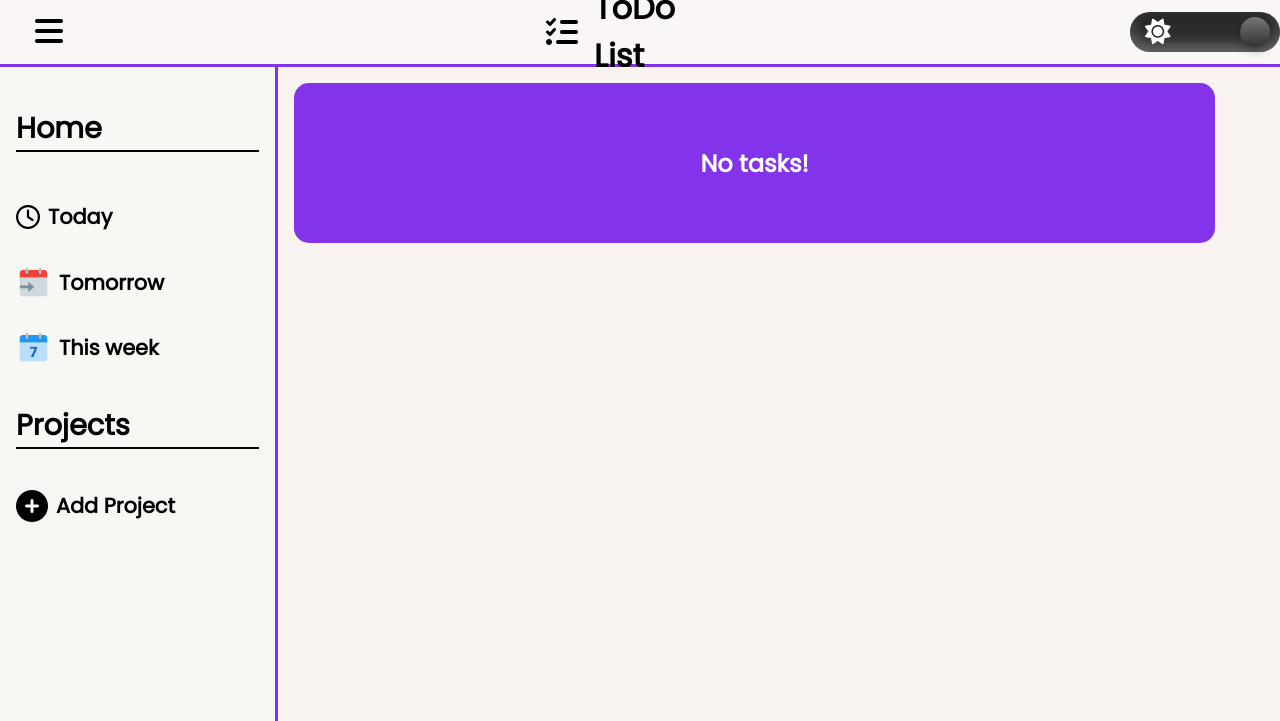
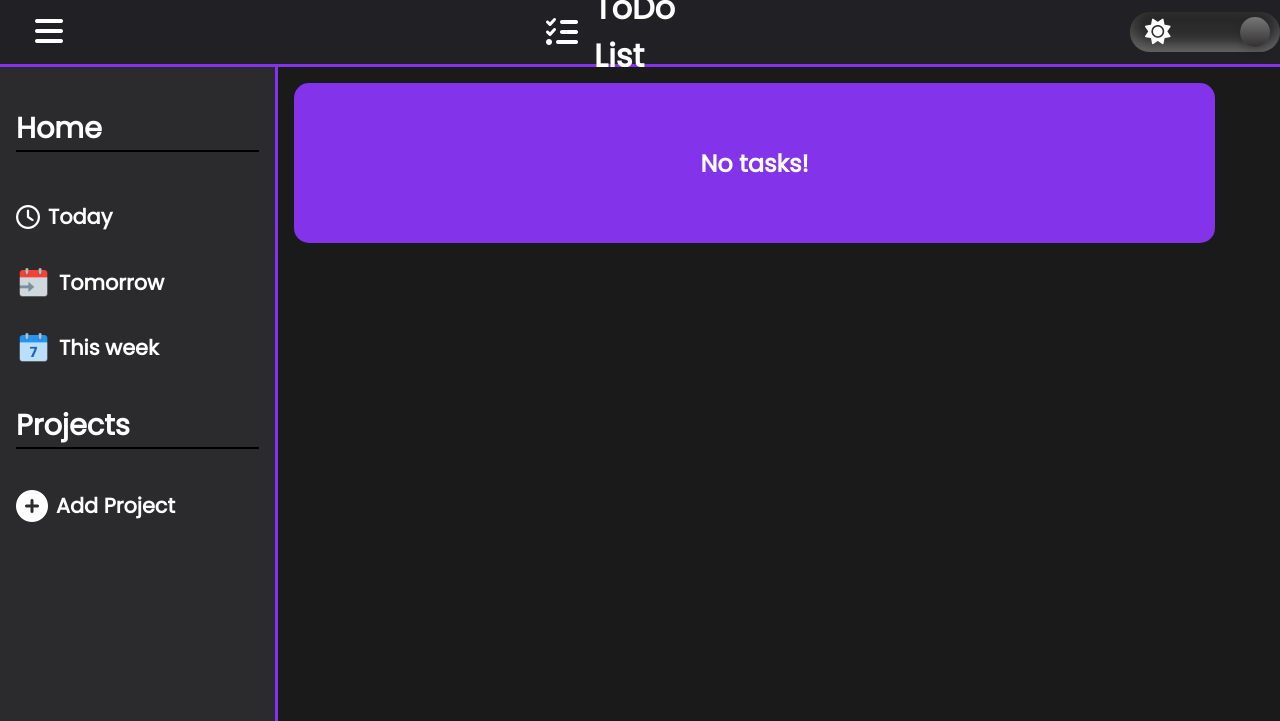
Before and after one commit to LLaaur/to_do_website, a plain HTML site: page index.html in a window 1280 px wide. Both pictures are taken after a click on the label 1205 px from the left and 32 px from the top of the page. Shown: the top 721 px of the page. Drawn offline with Linux system fonts and the light colour scheme.

Commit message:
make toggle dark/light mode functional (not the optimal solution yet)

```diff
--- a/index.html
+++ b/index.html
@@ -16,7 +16,7 @@
     <script src="https://kit.fontawesome.com/6d885b0aff.js" crossorigin="anonymous"></script>
 
 
-    <script src="main.js"></script>
+    <script src="main.js" defer></script>
 </head>
 
 <body>
@@ -42,7 +42,7 @@
             <div class="darkmode">
 
                 <input type="checkbox" class="checkbox" id="darkmode-toggle">
-                <label for="darkmode-toggle">
+                <label for="darkmode-toggle" class="darkmode-toggle-label">
                     <i class="fa-solid fa-sun"></i>
                     <i class="fa-solid fa-moon"></i>
                 </label>
--- a/main.js
+++ b/main.js
@@ -1 +1 @@
-console.log("wasup");
+(()=>{const e=document.getElementById("darkmode-toggle"),o=document.querySelector(".navbar"),l=document.querySelector(".side-menu"),t=document.querySelector(".right-panel");e.addEventListener("input",(()=>{e.checked?(o.style.backgroundColor="#202025",o.style.color="white",l.style.backgroundColor="#2b2b2e",l.style.color="white",t.style.backgroundColor="#1a1a1b",t.style.color="white"):(o.style.backgroundColor="#FAF6F5",o.style.color="black",l.style.backgroundColor="#F7F8F3",l.style.color="black",t.style.backgroundColor="#f8f3f0",t.style.color="black")}))})();
--- a/style.css
+++ b/style.css
@@ -1,10 +1,10 @@
 :root {
 
-    --navColor: #FAF6F5;
+    --navColor: #202025;
     --btmBorder: #8333e9;
-    --menuColor: #F7F8F3;
-    --rightPanel: #f8f3f0;
-    --textColor: rgb(0, 0, 0);
+    --menuColor: #2b2b2e;
+    --rightPanel: #1a1a1b;
+    --textColor: #fff;
 }
 
 * {
@@ -16,24 +16,12 @@ body {
     padding: 0;
 }
 
-body .dark{
-
+.content.dark{
     --navColor: #202025;
     --btmBorder: #8333e9;
     --menuColor: #2b2b2e;
     --rightPanel: #1a1a1b;
     --textColor: #fff;
-
-}
-
-body .light{
-
-    --navColor: #FAF6F5;
-    --btmBorder: #8333e9;
-    --menuColor: #F7F8F3;
-    --rightPanel: #f8f3f0;
-    --textColor: rgb(0, 0, 0);
-
 }
 
 .content {
@@ -73,7 +61,7 @@ body .light{
     display: flex;
 }
 
-label {
+.darkmode-toggle-label {
     width: 150px;
     height: 40px;
     position: relative;
@@ -86,7 +74,7 @@ label {
     align-items: center;
 }
 
-label:after {
+.darkmode-toggle-label:after {
     content: "";
     width: 30px;
     height: 30px;
@@ -104,22 +92,22 @@ input {
     visibility: hidden;
 }
 
-input:checked+label {
+input:checked+.darkmode-toggle-label {
     background: #2e2d2d;
 }
 
-input:checked+label:after {
+input:checked+.darkmode-toggle-label:after {
     left: 140px;
     transform: translateX(-100%);
     background: linear-gradient(180deg, #777, #333131);
 }
 
-label,
-label:after {
+.darkmode-toggle-label,
+.darkmode-toggle-label:after {
     transition: 0.3s
 }
 
-label:active:after {
+.darkmode-toggle-label:active:after {
     width: 60px;
 }
 
```
